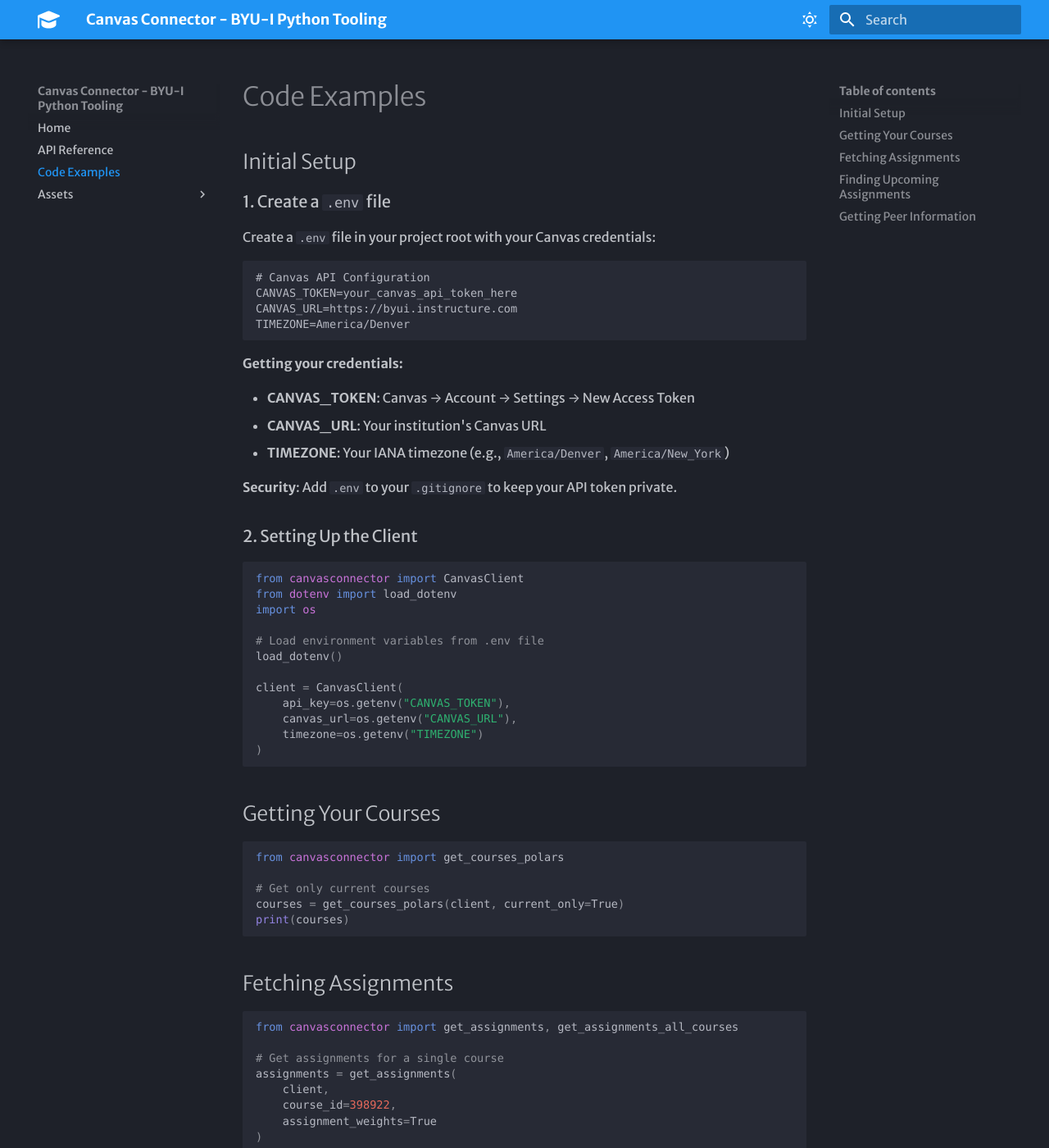
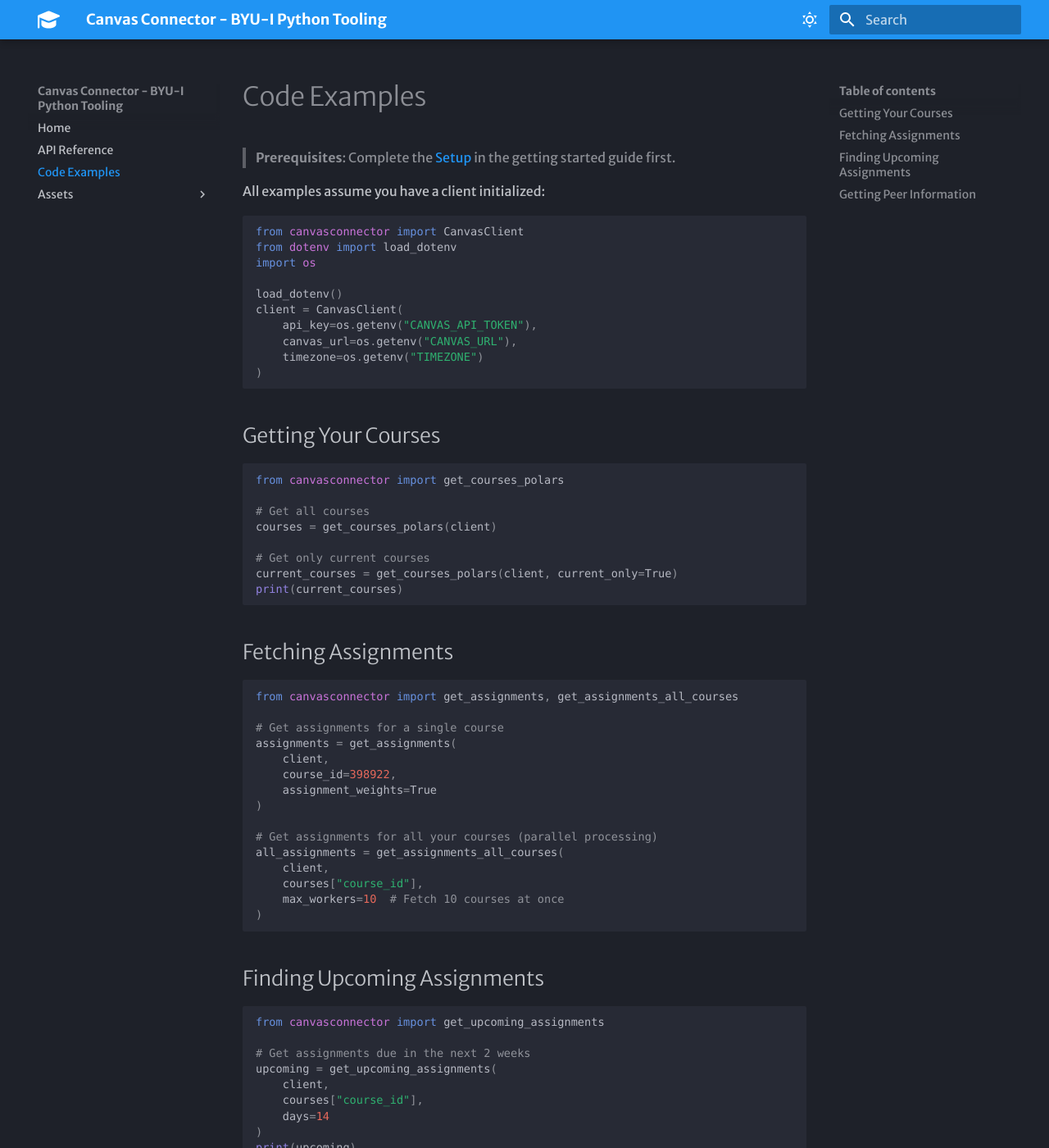
Before and after one commit to byuirpytooling/canvasconnector, an MkDocs documentation site: the page built from docs/code-examples.md, in a window 1280 px wide and 1400 px high. Shown: the whole window at 82% size. Built offline with MkDocs 1.6.1 and Material for MkDocs 9.7.7, drawn with Linux system fonts in a browser that asks for light colours; some web fonts are replaced; some of the changed text lies outside the part shown.

Commit message:
made some changes to the webiste.

````diff
--- a/docs/code-examples.md
+++ b/docs/code-examples.md
@@ -1,38 +1,17 @@
 # Code Examples
 
-## Initial Setup
+> **Prerequisites**: Complete the [Setup](index.md#setup) in the getting started guide first.
 
-### 1. Create a `.env` file
-
-Create a `.env` file in your project root with your Canvas credentials:
-
-```plaintext
-# Canvas API Configuration
-CANVAS_TOKEN=your_canvas_api_token_here
-CANVAS_URL=https://byui.instructure.com
-TIMEZONE=America/Denver
-```
-
-**Getting your credentials:**
-
-- **CANVAS_TOKEN**: Canvas → Account → Settings → New Access Token
-- **CANVAS_URL**: Your institution's Canvas URL
-- **TIMEZONE**: Your IANA timezone (e.g., `America/Denver`, `America/New_York`)
-
-**Security**: Add `.env` to your `.gitignore` to keep your API token private.
-
-### 2. Setting Up the Client
+All examples assume you have a client initialized:
 
 ```python
 from canvasconnector import CanvasClient
 from dotenv import load_dotenv
 import os
 
-# Load environment variables from .env file
 load_dotenv()
-
 client = CanvasClient(
-    api_key=os.getenv("CANVAS_TOKEN"),
+    api_key=os.getenv("CANVAS_API_TOKEN"),
     canvas_url=os.getenv("CANVAS_URL"),
     timezone=os.getenv("TIMEZONE")
 )
@@ -43,9 +22,12 @@
 ```python
 from canvasconnector import get_courses_polars
 
+# Get all courses
+courses = get_courses_polars(client)
+
 # Get only current courses
-courses = get_courses_polars(client, current_only=True)
-print(courses)
+current_courses = get_courses_polars(client, current_only=True)
+print(current_courses)
 ```
 
 ## Fetching Assignments
@@ -73,12 +55,20 @@
 ```python
 from canvasconnector import get_upcoming_assignments
 
+# Get assignments due in the next 2 weeks
 upcoming = get_upcoming_assignments(
     client,
     courses["course_id"],
-    days=14  # Next 2 weeks
+    days=14
 )
 print(upcoming)
+
+# Get assignments due in the next week
+upcoming_week = get_upcoming_assignments(
+    client,
+    courses["course_id"],
+    days=7
+)
 ```
 
 ## Getting Peer Information
````
Also changed, not shown: README.md (+76 -52 lines), docs/index.md (+44 -22 lines).
